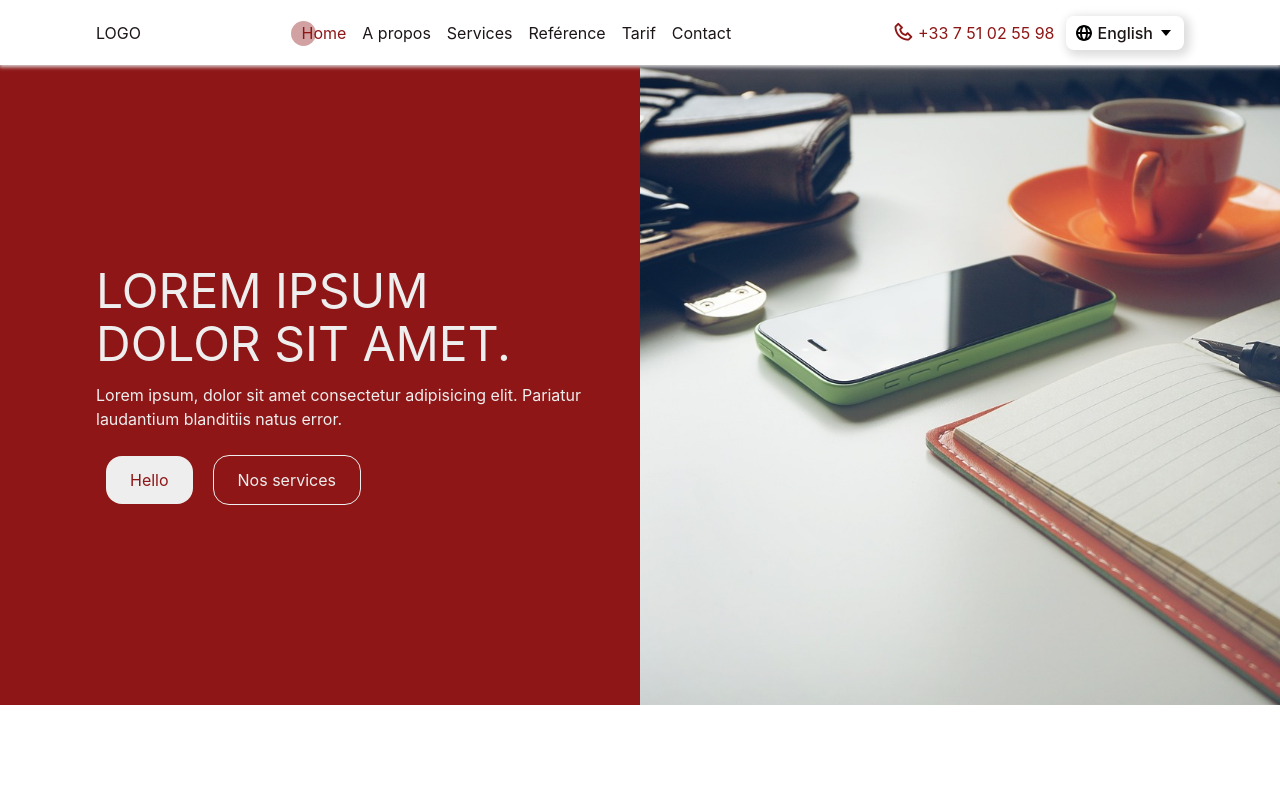
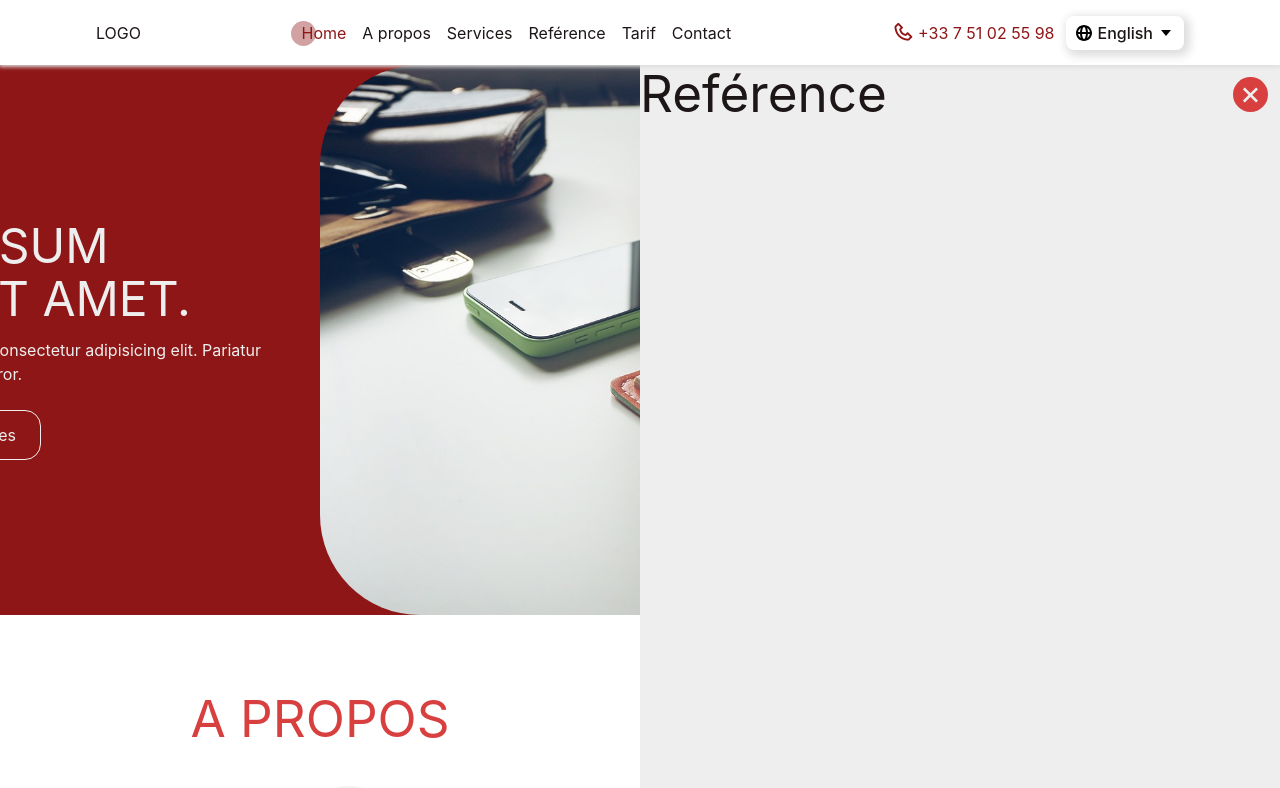
Before and after one commit to rodcoding89/oniline-presence, a React (Vite) app: page /en in a window 1280 px wide. Shown: the top 788 px of the page. Built offline with nearby package versions, Linux system fonts and the light colour scheme.

Commit message:
popup added

```diff
--- a/src/App.tsx
+++ b/src/App.tsx
@@ -7,13 +7,16 @@ import Price from './component/price';
 import Reference from './component/reference';
 import About from './component/about';
 import Footer from './component/footer';
+import PopUp from './component/popup';
+import { useState } from 'react';
 
 
 function App() {
+  const [isPopUp,setIsPopUp] = useState<boolean>(true)
   return (
     <>
       <Header/>
-      <main>
+      <main className={`transition-transform duration-500 delay-100 ease-in-out ${isPopUp ? 'translate-x-[-25vw]' : 'translate-x-0'}`}>
        <Home/>
        <About/>
        <Services/>
@@ -22,6 +25,7 @@ function App() {
        <Contact/>
       </main>
       <Footer/>
+      <PopUp/>
     </>
   )
 }
--- a/src/component/contact.tsx
+++ b/src/component/contact.tsx
@@ -1,5 +1,6 @@
 import { Element } from 'react-scroll';
 import Icon from './Icon';
+import { Link } from 'react-router-dom';
 interface ContactProps{
 
 }
@@ -14,30 +15,39 @@ const Contact:React.FC<ContactProps> = ()=>{
                 <div className="w-full flex justify-center items-start gap-10">
                     <div className="contact-info w-1/3">
                         <div className="contact-info-box">
-                            <div className="contact-icon">  <Icon name='bx-home' size='16px' color='var(--color-primary)'/>
+                            <div className="contact-icon">  <Icon name='bxl-whatsapp' size='16px' color='var(--color-primary)'/>
                             </div>
                             <div className="contact-desc">
-                              <h5 className='text-thirty'>Address</h5>
-                              <p>123, Street Name, City, Post Code</p>
+                              <h5 className='text-thirty'>Via whatsapp</h5>
+                              <Link to="https://wa.me/+33751025598">+33 7 51 02 55 98</Link>
                               </div>
                           </div>
-
-                          <div className="contact-info-box">
+                        <div className="contact-info-box">
+                            <div className="contact-icon">  <Icon name='bx-phone' size='16px' color='var(--color-primary)'/>
+                            </div>
+                            <div className="contact-desc">
+                                <h5 className='text-thirty'>Call US</h5>
+                                <p>+00 123-456-789</p>
+                            </div>
+                        </div>
+                        <div className="contact-info-box">
                             <div className="contact-icon"><Icon name='bx-envelope' size='16px' color='var(--color-primary)'/>  </div>
                             <div className="contact-desc">
                               <h5 className='text-thirty'>Email</h5>
                               <p>yourmail@mail.com</p>
                             </div>
                         </div>
-
                         <div className="contact-info-box">
-                            <div className="contact-icon">  <Icon name='bx-phone' size='16px' color='var(--color-primary)'/>
-                            </div>
+                            <div className="contact-icon"><Icon name='bx-time' size='16px' color='var(--color-primary)'/>  </div>
                             <div className="contact-desc">
-                              <h5 className='text-thirty'>Call US</h5>
-                              <p>+00 123-456-789</p>
+                              <h5 className='text-thirty'>Horaire</h5>
+                              <ul>
+                                <li>Lundi - Vendredi</li>
+                                <li>09H00 - 17H00</li>
+                              </ul>
                             </div>
                         </div>
+
                     </div>
 
 
--- a/src/component/home.tsx
+++ b/src/component/home.tsx
@@ -39,7 +39,7 @@ const Home:React.FC<HomeProps> = ()=>{
                             </span>
                         </div>
                     </div>
-                    <img className='w-1/2 rounded-t-l-[100px] rounded-b-l-[100px] aspect-square' src='/assets/images/home.jpg' alt="home" />
+                    <img className='w-1/2 rounded-tl-[100px] rounded-bl-[100px] h-[550px]' src='/assets/images/home.jpg' alt="home" />
                 </div>
             </div>
         </Element>
--- /dev/null
+++ b/src/component/popup.tsx
@@ -0,0 +1,20 @@
+import { useState } from "react"
+import Icon from "./Icon"
+
+interface PopupProps{
+
+}
+
+const PopUp:React.FC<PopupProps> = ()=>{
+    const [hidePopUp,setHidePopUp] = useState<boolean>(true);
+    return (
+        <div className={`fixed w-[50%] h-full top-0 right-0 bottom-0 bg-fifty transition-transform duration-500 ease-in-out ${hidePopUp ? 'translate-x-0':'translate-x-[50vw]'}`}>
+            <div className="relative mt-[65px] min-h-[1500px] overflow-y-auto">
+                <h1 className="text-primary">Reférence</h1>
+                <span onClick={()=>{setHidePopUp(false)}} className="absolute right-3 top-3 cursor-pointer w-[35px] h-[35px] rounded-full flex justify-center items-center bg-thirty"><Icon name="bx-x" size="2em" color="var(--color-fifty)"/></span>
+            </div>
+        </div>
+    )
+}
+
+export default PopUp
--- a/src/component/price.tsx
+++ b/src/component/price.tsx
@@ -74,12 +74,12 @@ const Price:React.FC<PriceProps> = ()=>{
                 <div className='w-[85%] mx-auto'>
                     <h1 className='text-center text-thirty font-semibold mb-4 uppercase'>Tarifs</h1>
                     <h4 className='text-center text-[#aaa] text-[1.4em] mb-10'>Un tarif adapté à un site internet de qualité !</h4>
-                    <div className='flex justify-center items-start gap-4 flex-wrap'>
+                    <div className='grid grid-cols-[repeat(auto-fit,calc(100%/4-20px))] gap-5 justify-center'>
                         {
                             priceList.map((item,index)=>{
                                 return (
-                                    <div key={index} className='self-stretch p-4 bg-fifty w-1/3'>
-                                        <h3 className='text-center uppercase font-bold text-[1.3em] mb-5'>{item.title}</h3>
+                                    <div key={index} className='self-stretch p-4 bg-fifty w-full'>
+                                        <h3 className='text-center uppercase font-bold text-[1.3em] flex flex-col justify-center items-center'>{item.title}<span className='w-1/5 h-[6px] bg-thirty mb-5 mt-3'></span></h3>
                                         {
                                             item.devMethode && (
                                                 <div className='flex justify-center w-full'>
@@ -96,8 +96,9 @@ const Price:React.FC<PriceProps> = ()=>{
                                             )
                                         }
                                         <h6 className='text-center text-[#aaa] uppercase mt-4 mb-[-4px]'>A partir de</h6>
-                                        <div className='text-center'>
+                                        <div className='text-center w-full flex flex-col justify-center items-center'>
                                             <span className='text-center text-[3em] relative'>{item.content[activeContentIndex[index] || 0].price}<em className='absolute top-[3px] right-[-8px] !text-[.4em]'>€</em></span>
+                                            <span className='w-1/5 block h-[6px] bg-thirty mb-5 mt-2'></span>
                                         </div>
                                         <p className='block text-center font-medium'>{item.content[activeContentIndex[index] || 0].devType.type}</p>
                                         <span className='block text-center text-[.8em] mb-3'>{item.content[activeContentIndex[index] || 0].devType.outil}</span>
@@ -127,11 +128,12 @@ const Price:React.FC<PriceProps> = ()=>{
                         }
                     </div>
                     <div className='flex justify-center items-start gap-4 mt-10'>
-                        <div className='w-1/3 p-4 bg-fifty flex-wrap'>
-                            <h3 className='text-center uppercase font-bold text-[1.3em] mb-1'>Forfais maintenance</h3>
-                            <div className='text-center'>
+                        <div className='w-1/4 p-4 bg-fifty flex-wrap'>
+                            <h3 className='text-center uppercase font-bold text-[1.3em] flex flex-col justify-center items-center'>Forfais maintenance<span className='w-1/5 h-[6px] bg-thirty mb-5 mt-3'></span></h3>
+                            <div className='text-center w-full flex flex-col justify-center items-center'>
                                 <p className='font-semibold text-[1.7em]'>50<em className='font-light text-[.5em] mt-[-1px]'>€/Heures ou</em></p>
                                 <span className='text-center text-[3em] relative'>500<em className='absolute top-[3px] right-[-41px] !text-[.4em]'>€/AN</em></span>
+                                <span className='w-1/5 block h-[6px] bg-thirty mb-5 mt-2'></span>
                             </div>
                             <ul className='m-0 p-0 flex flex-col justify-start items-start gap-2 w-full'>
                                 <li className={`flex justify-start items-center py-[6px] px-2 w-full gap-1 bg-[#E8E8E8]`}><Icon name="bx-plus" size='1.3em' color='var(--color-thirty)'/>Mise a jour site & plugins</li>
@@ -152,8 +154,8 @@ const Price:React.FC<PriceProps> = ()=>{
                                 </Link>
                             </span>
                         </div>
-                        <div className='w-1/3 p-4 bg-fifty'>
-                            <h3 className='text-center uppercase font-bold text-[1.3em] mb-1'>Développement spécifique</h3>
+                        <div className='w-1/4 p-4 bg-fifty'>
+                            <h3 className='text-center uppercase font-bold text-[1.3em] flex flex-col justify-center items-center'>Développement spécifique<span className='w-1/5 h-[6px] bg-thirty mb-5 mt-3'></span></h3>
                             <h6 className='text-center text-[#aaa] uppercase mt-4 mb-[-4px]'>Taux journalier moyen</h6>
                             <div className='text-center'>
                                 <span className='text-center text-[3em] relative'>400<em className='absolute top-[3px] right-[-62px] !text-[.4em]'>€/JOUR</em></span>
--- a/src/index.css
+++ b/src/index.css
@@ -14,12 +14,17 @@
   --color-fifty: #EEEEEE;
   color-scheme: light dark;
 }
+*{
+  box-sizing: border-box;
+}
 img{
   width: 100%;
   height: 100%;
   object-fit: cover;
 }
-
+body{
+  overflow-x: hidden;
+}
 .languages {
   -webkit-box-shadow: 3px 3px 5px 3px #dddddd;
   -moz-box-shadow: 3px 3px 5px 3px #dddddd;
```
